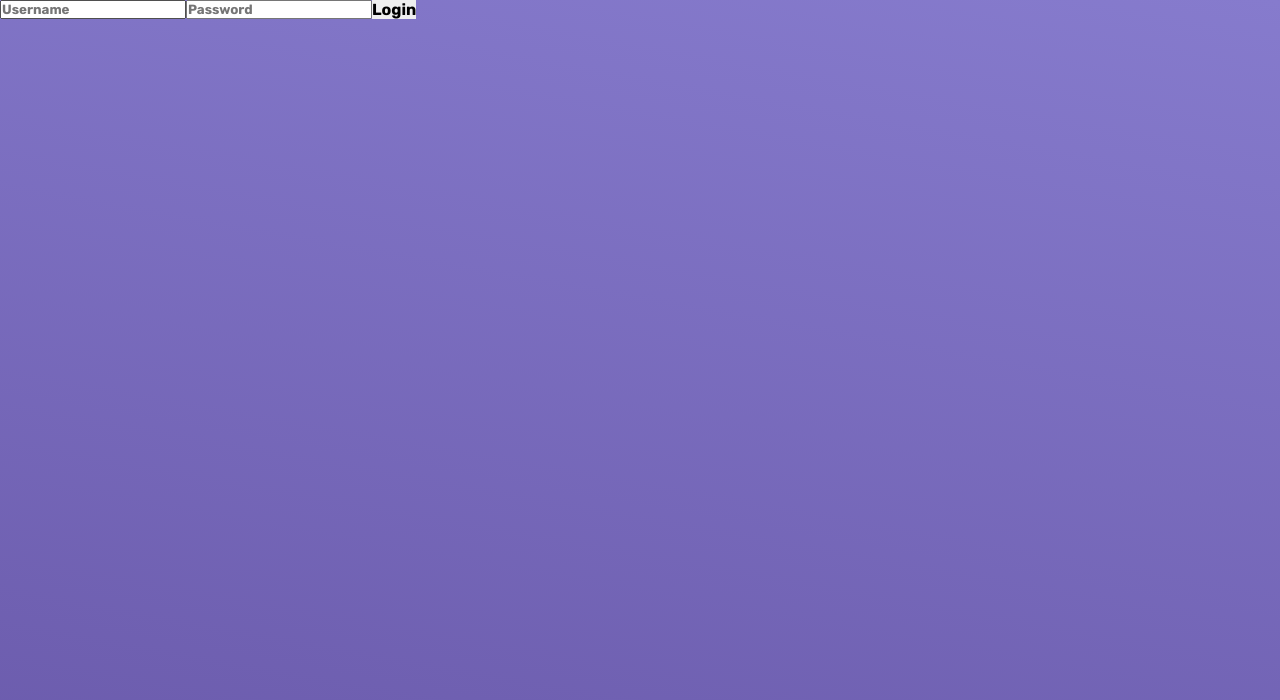
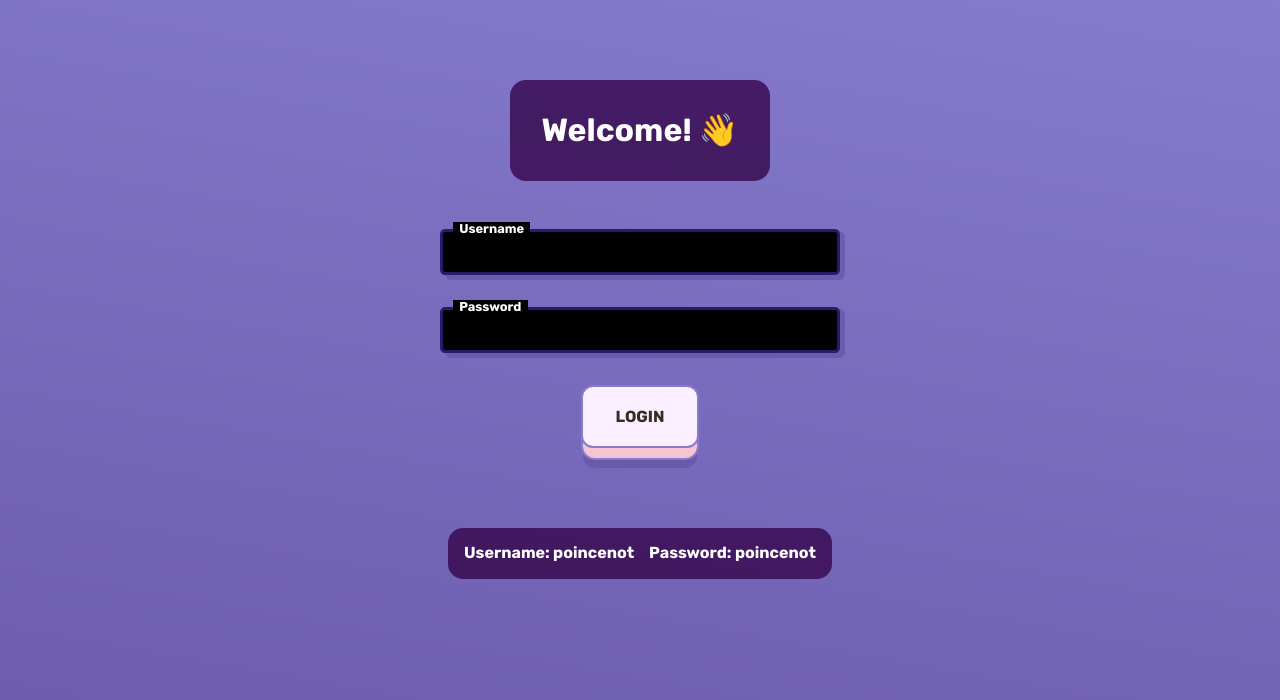
Before and after one commit to chakkyy/poincenotchallenge, a React (Create React App) app: page /login in a window 1280 px wide. Shown: the top 700 px of the page. Built offline with nearby package versions, Linux system fonts and the light colour scheme.

Commit message:
final styling

```diff
--- a/package.json
+++ b/package.json
@@ -9,9 +9,9 @@
     "framer-motion": "^4.1.3",
     "react": "^17.0.2",
     "react-dom": "^17.0.2",
-    "react-router-dom": "5.3.0",
     "react-icons": "^4.3.1",
     "react-redux": "^7.2.6",
+    "react-router-dom": "5.3.0",
     "react-scripts": "4.0.3",
     "redux-devtools-extension": "^2.13.9",
     "sass": "^1.44.0",
--- a/src/components/TodoItem/TodoItem.scss
+++ b/src/components/TodoItem/TodoItem.scss
@@ -14,6 +14,7 @@
   padding: 1rem;
   position: relative;
   textarea {
+    resize: none;
     padding: 0.5rem;
     border-radius: 8px;
     border: none;
--- a/src/components/TodoList/TodoList.jsx
+++ b/src/components/TodoList/TodoList.jsx
@@ -88,7 +88,10 @@ export function TodoList({ todos }) {
         </AnimatePresence>
       </ul>
       <p className="grid__tasksleft" data-testid="todoCount">
-        {todos.filter((todo) => !todo.completed).length} tasks to finish! ✨
+        {todos.length === 0
+          ? "You have no tasks, yay! 🎉"
+          : todos.filter((todo) => !todo.completed).length +
+            " tasks to finish! ✨"}
       </p>
     </section>
   );
--- a/src/pages/LoginScreen/LoginScreen.jsx
+++ b/src/pages/LoginScreen/LoginScreen.jsx
@@ -1,8 +1,10 @@
-import React, { useState } from "react";
+import React from "react";
 import { useHistory } from "react-router-dom";
 import Swal from "sweetalert2";
 import { useForm } from "../../hooks/useForm";
 import users from "../../users";
+import "./LoginScreen.scss";
+import { motion } from "framer-motion";
 
 export const LoginScreen = ({ setIsLoggedIn, isLoggedIn }) => {
   let history = useHistory();
@@ -34,26 +36,53 @@ export const LoginScreen = ({ setIsLoggedIn, isLoggedIn }) => {
   };
 
   return (
-    <div>
-      <form onSubmit={handleLoginSubmit}>
+    <div className="login__container">
+      <form onSubmit={handleLoginSubmit} className="login__form">
+        <motion.h1
+          initial={{ y: -1000 }}
+          animate={{ y: 0 }}
+          transition={{ type: "spring", duration: 1 }}
+          className="form__title"
+        >
+          Welcome! 👋
+        </motion.h1>
+        <motion.div
+          initial={{ x: 500 }}
+          animate={{ x: 0 }}
+          transition={{ type: "spring", duration: 2 }}
+          className="login__inputs"
+        >
+          <label htmlFor="username">
+            <span>Username</span>
             <input
-          placeholder="Username"
               autoComplete="off"
+              className="login__input"
               type="text"
               name="username"
               value={formValues.username}
               onChange={handleInputChange}
             />
+          </label>
+          <label htmlFor="password">
+            <span>Password</span>
             <input
-          placeholder="Password"
               autoComplete="off"
+              className="login__input"
               type="password"
               name="password"
               value={formValues.password}
               onChange={handleInputChange}
             />
-        <button type="submit">Login</button>
+          </label>
+        </motion.div>
+        <button className="login__btn" type="submit">
+          Login
+        </button>
       </form>
+      <div className="login__info">
+        <p>Username: poincenot </p>
+        <p>Password: poincenot </p>
+      </div>
     </div>
   );
 };
--- /dev/null
+++ b/src/pages/LoginScreen/LoginScreen.scss
@@ -0,0 +1,150 @@
+$text: #382b22;
+$light-pink: #fbf0ff;
+$pink: #ffe9e9;
+$dark-pink: #f9c4d2;
+$purple-border: rgb(134, 123, 205);
+$purple-shadow: rgb(106, 90, 171);
+
+.login__container {
+  display: flex;
+  justify-content: center;
+  align-items: center;
+  flex-direction: column;
+  form {
+    position: relative;
+    margin-top: 2em;
+    display: flex;
+    flex-direction: column;
+    align-items: center;
+  }
+  .login__inputs {
+    margin-top: 1em;
+  }
+
+  .form__title {
+    margin-top: 1.5em;
+    position: relative;
+    text-align: center;
+    color: white;
+    background: rgba(53, 6, 75, 0.8);
+    padding: 1em;
+    border-radius: 0.5em;
+  }
+  label {
+    display: block;
+    position: relative;
+    width: 400px;
+    margin: 2em 2em;
+    @media (max-width: 414px) {
+      width: 90%;
+      margin: 2em 1em;
+    }
+    span {
+      color: white;
+      position: absolute;
+      left: 1em;
+      top: -0.55em;
+      background: #000;
+      padding: 0 0.5em;
+      font-size: 0.8em;
+    }
+    input {
+      font: inherit;
+      background: #000;
+      color: #fff;
+      font-size: 0.8em;
+      padding: 1em;
+      border: 3px solid #271c6c;
+      border-radius: 0.4em;
+      width: 100%;
+      outline: none;
+    }
+    &::after {
+      content: "";
+      position: absolute;
+      top: 2px;
+      bottom: -5px;
+      left: 5px;
+      width: 100%;
+      border-radius: 0.4em;
+      background: #271c6c;
+      opacity: 0.2;
+      transition: opacity 0.2s ease;
+      z-index: -1;
+    }
+    &:focus-within::after {
+      opacity: 1;
+    }
+  }
+  a {
+    text-decoration: none;
+  }
+}
+
+button {
+  position: relative;
+  display: inline-block;
+  cursor: pointer;
+  outline: none;
+  border: 0;
+  vertical-align: middle;
+  text-decoration: none;
+  font-size: inherit;
+  font-family: inherit;
+
+  &.login__btn {
+    font-weight: 600;
+    color: $text;
+    text-transform: uppercase;
+    padding: 1.25em 2em;
+    background: $light-pink;
+    border: 2px solid $purple-border;
+    border-radius: 0.75em;
+    transform-style: preserve-3d;
+    transition: transform 150ms cubic-bezier(0, 0, 0.58, 1),
+      background 150ms cubic-bezier(0, 0, 0.58, 1);
+    &::before {
+      position: absolute;
+      content: "";
+      width: 100%;
+      height: 100%;
+      top: 0;
+      left: 0;
+      right: 0;
+      bottom: 0;
+      background: $dark-pink;
+      border-radius: inherit;
+      box-shadow: 0 0 0 2px $purple-border, 0 0.625em 0 0 $purple-shadow;
+      transform: translate3d(0, 0.75em, -1em);
+      transition: transform 150ms cubic-bezier(0, 0, 0.58, 1),
+        box-shadow 150ms cubic-bezier(0, 0, 0.58, 1);
+    }
+    &:hover {
+      background: $pink;
+      transform: translate(0, 0.25em);
+      &::before {
+        box-shadow: 0 0 0 2px $purple-border, 0 0.5em 0 0 $purple-shadow;
+        transform: translate3d(0, 0.5em, -1em);
+      }
+    }
+    &:active {
+      background: $pink;
+      transform: translate(0em, 0.75em);
+      &::before {
+        box-shadow: 0 0 0 2px $purple-border, 0 0 $purple-shadow;
+        transform: translate3d(0, 0, -1em);
+      }
+    }
+  }
+}
+
+.login__info {
+  margin-top: 5em;
+  color: white;
+  display: flex;
+  width: 30%;
+  justify-content: space-between;
+  background: rgba(53, 6, 75, 0.8);
+  border-radius: 15px;
+  padding: 1em;
+}
--- a/src/redux/actions/index.js
+++ b/src/redux/actions/index.js
@@ -25,16 +25,13 @@ export const removeTodo = (id) => ({
   },
 });
 
-export const updateTodo = (id, item) => (
-  console.log(id, item),
-  {
-    type: UPDATE_TODO,
-    payload: {
-      id: id,
-      item: item,
-    },
-  }
-);
+export const updateTodo = (id, item) => ({
+  type: UPDATE_TODO,
+  payload: {
+    id: id,
+    item: item,
+  },
+});
 
 export const completeTodo = (id) => ({
   type: COMPLETE_TODO,
```
Lines whose indentation alone changed are shown as unchanged.
